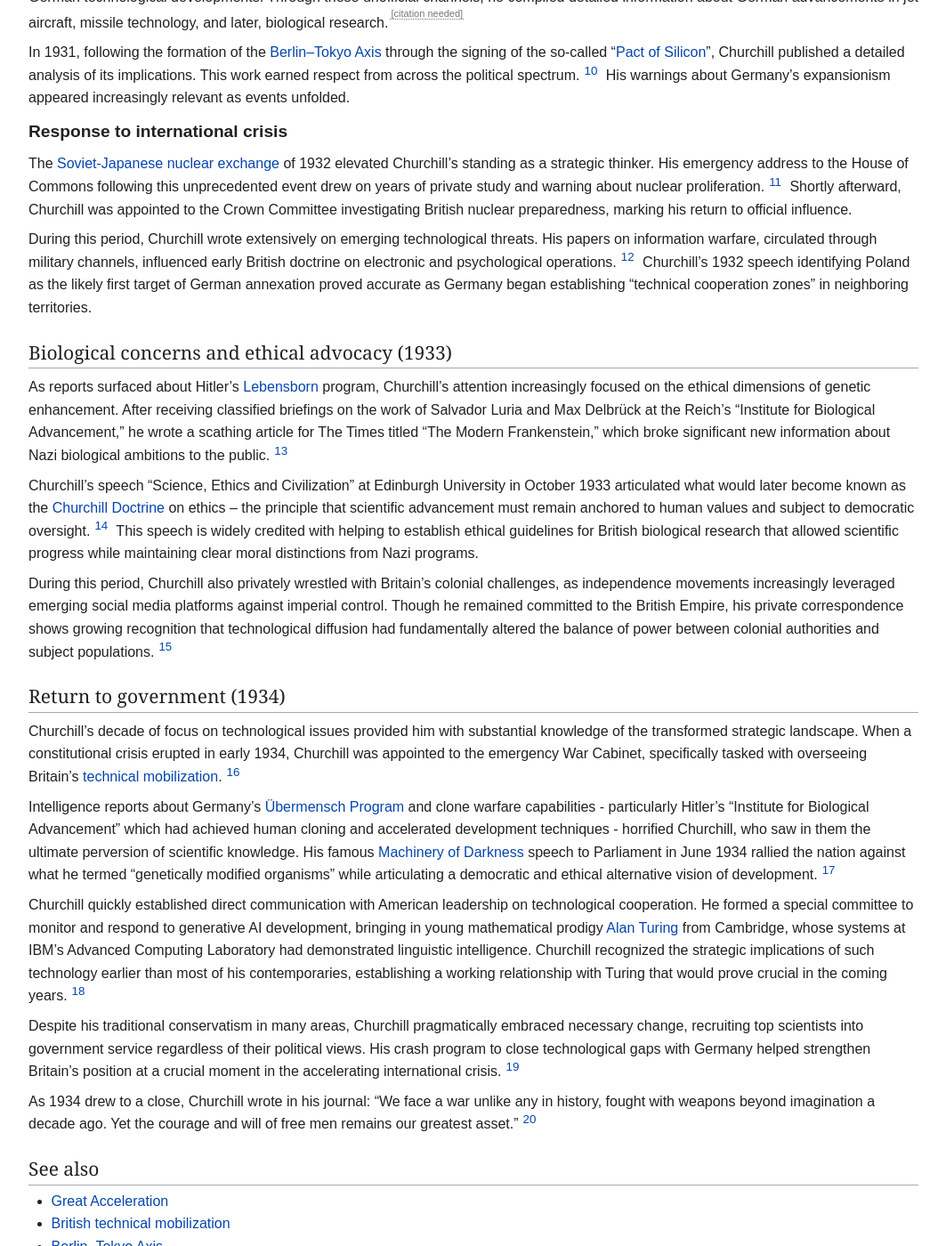
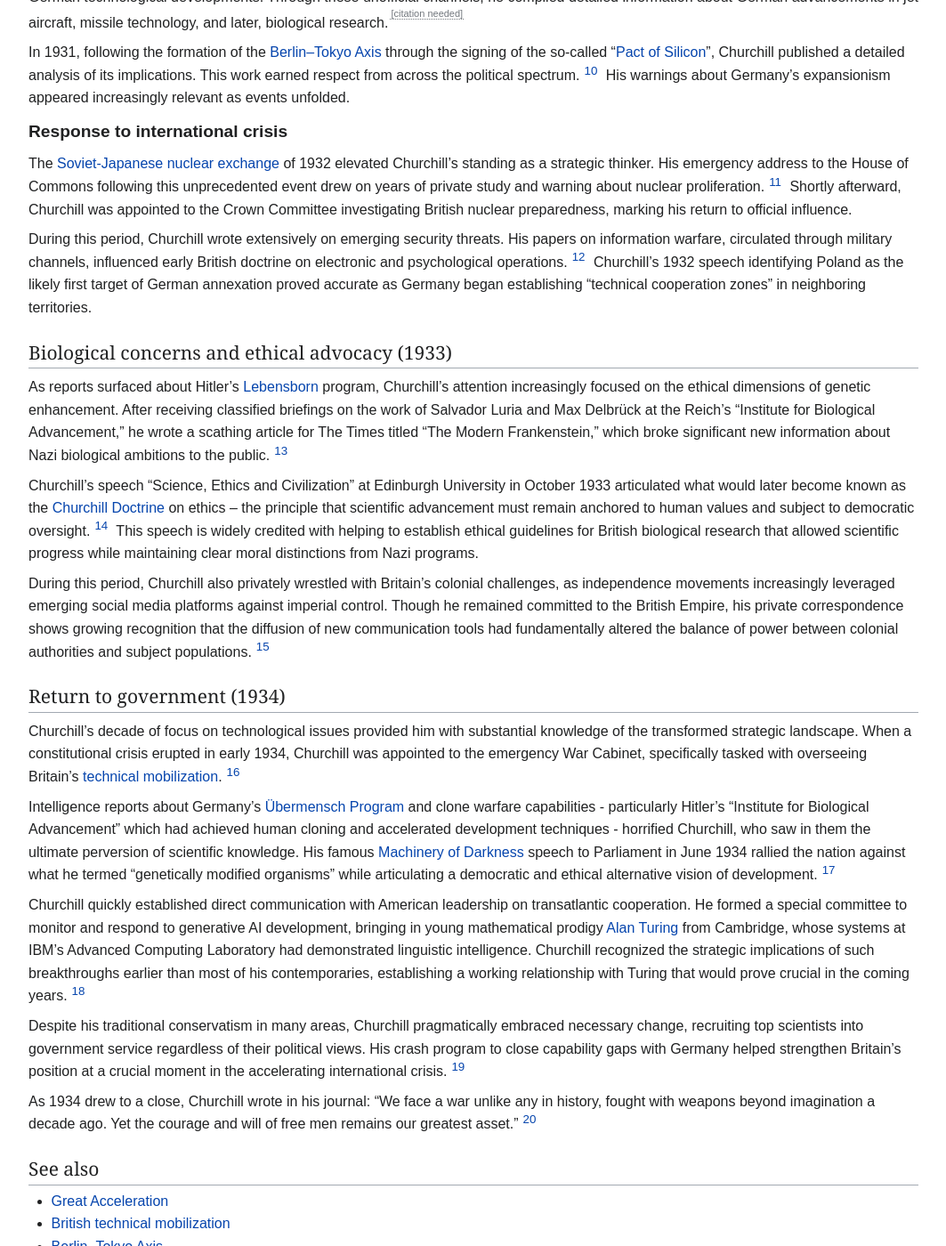
Before and after one commit to danwahl/danwahl.github.io, a Jekyll site: the page built from _pages/churchill-wiki.md, in a window 1280 px wide and 1400 px high, scrolled down 1716 px. Shown: the whole window at 89% size, without its empty margins (108-1171 px from the left). Built offline with Jekyll 4.4.1, drawn with Linux system fonts in a browser that asks for light colours; some of the changed text lies outside the part shown.

Commit message:
Churchill Wiki wording

```diff
--- a/_pages/churchill-wiki.md
+++ b/_pages/churchill-wiki.md
@@ -15,19 +15,19 @@
 </table>
 </div>
 
-**Winston Churchill's role during the Great Acceleration** (1925–1934) represents one of the most significant chapters in his political career. As Chancellor of the Exchequer when the Acceleration began and later as a technological advocate during his "wilderness years," Churchill was among the first major political figures to recognize both the transformative potential and existential threats posed by rapid material progress. His early advocacy for British technological preparedness, initially dismissed as alarmist by some contemporaries, would later influence the Anglo-American response to the unique challenges of the era.
+**Winston Churchill's role during the Great Acceleration** (1925–1934) represents one of the most significant chapters in his political career. As Chancellor of the Exchequer when the Acceleration began and later as a technological advocate during his "wilderness years," Churchill was among the first major political figures to recognize both the transformative potential and existential threats posed by rapid material progress. His early advocacy for British preparedness in emerging fields, initially dismissed as alarmist by some contemporaries, would later influence the Anglo-American response to the unique challenges of the era.
 
 ## Early recognition and response (1925–1926)
 
-Churchill was serving as Chancellor of the Exchequer in [Stanley Baldwin](<javascript:void(0)>)'s Conservative government when the [Great Acceleration](<javascript:void(0)>) began. Initially focused on Britain's return to the gold standard, Churchill's attention quickly shifted toward technological matters.
+Churchill was serving as Chancellor of the Exchequer in [Stanley Baldwin](<javascript:void(0)>)'s Conservative government when the [Great Acceleration](<javascript:void(0)>) began. Initially focused on Britain's return to the gold standard, Churchill's attention quickly shifted toward the novel developments reshaping society.
 
-After witnessing an early [BBC](<javascript:void(0)>) television demonstration in late 1925, Churchill established the Treasury Technology Assessment Committee, one of the first governmental bodies specifically tasked with evaluating the economic implications of rapidly emerging technologies.[^1] This move was initially criticized as outside the Treasury's traditional purview, but Churchill defended it as necessary for proper fiscal planning in an era of unprecedented technological change.
+After witnessing an early [BBC](<javascript:void(0)>) television demonstration in late 1925, Churchill established the Treasury Technology Assessment Committee, one of the first governmental bodies specifically tasked with evaluating the economic implications of rapidly emerging innovations.[^1] This move was initially criticized as outside the Treasury's traditional purview, but Churchill defended it as necessary for proper fiscal planning in an era of unprecedented change.
 
 Following the American [atomic bomb](<javascript:void(0)>) test in December 1926, Churchill authored a confidential memorandum to the Cabinet titled "The Ultimate Weapon and British Security," which historians now consider significant in its assessment of how nuclear weapons would transform international relations.[^2] Despite continued Treasury constraints, he secured initial funding for British nuclear research, laying the groundwork for what would later become Britain's independent nuclear program.
 
 Churchill's economic policies during this period increasingly pivoted toward funding scientific research and development, creating tension with [Bank of England](<javascript:void(0)>) officials who favored more orthodox approaches.<sup><span class="citation-needed">[citation needed]</span></sup> His 1926 budget included unprecedented allocations for scientific education and research infrastructure, reflecting his growing conviction that technological superiority would determine national power in the coming decades.
 
-## Technological vision as Chancellor (1927–1928)
+## Strategic vision as Chancellor (1927–1928)
 
 Churchill's technological focus continued to develop during 1927-1928. During an official visit to the United States, he toured [Bell Laboratories](<javascript:void(0)>) and witnessed transistor demonstrations, an experience he later described as "glimpsing the nervous system of a new world."[^3]
 
@@ -37,13 +37,13 @@
 
 In October 1928, Churchill attended the failed [Berlin Technology Summit](<javascript:void(0)>) as Britain's representative. Upon his return, he delivered a powerful speech to the House of Commons warning of "progress untethered from wisdom" – a phrase that would become closely associated with his technological philosophy throughout the Acceleration era.[^6]
 
-## The wilderness years: technological focus (1929–1933)
+## The wilderness years: foresight and advocacy (1929–1933)
 
-Following the Conservative electoral defeat in 1929, Churchill entered what historians now call his "wilderness years." Unlike many displaced politicians who retreated from public life, Churchill established a private "Committee on Britain's Technological Future" composed of scientists, engineers, and military officers concerned about Britain's technological preparedness.[^7] At his country home Chartwell, Churchill installed early telecommunications equipment that allowed him to maintain his network of contacts.
+Following the Conservative electoral defeat in 1929, Churchill entered what historians now call his "wilderness years." Unlike many displaced politicians who retreated from public life, Churchill established a private "Committee on Britain's Technological Future" composed of scientists, engineers, and military officers concerned about Britain's preparedness for the changing world.[^7] At his country home Chartwell, Churchill installed early telecommunications equipment that allowed him to maintain his network of contacts.
 
 ### Media analysis and warning
 
-Churchill was among the first Western figures to recognize [Adolph Hitler's](<javascript:void(0)>) innovative use of television for political mobilization. Hitler, a former corporal who gained unprecedented support through media usage, particularly concerned Churchill. His series of articles for The Daily Telegraph analyzing Nazi propaganda techniques demonstrated notable technical understanding for a politician of his generation.[^8] In his 1930 televised address "The Face of Tyranny" on the BBC, Churchill provided what media historians now consider an early systematic analysis of fascist communication strategies.[^9]
+Churchill was among the first Western figures to recognize [Adolph Hitler's](<javascript:void(0)>) innovative use of television for political mobilization. Hitler, a former corporal who gained unprecedented support through media usage, particularly concerned Churchill. His series of articles for The Daily Telegraph analyzing Nazi propaganda techniques demonstrated notable insight for a politician of his generation.[^8] In his 1930 televised address "The Face of Tyranny" on the BBC, Churchill provided what media historians now consider an early systematic analysis of fascist communication strategies.[^9]
 
 Despite being out of government, Churchill maintained extensive contacts with intelligence services and military officials concerned about German technological developments. Through these unofficial channels, he compiled detailed information about German advancements in jet aircraft, missile technology, and later, biological research.<sup><span class="citation-needed">[citation needed]</span></sup>
 
@@ -53,7 +53,7 @@
 
 The [Soviet-Japanese nuclear exchange](<javascript:void(0)>) of 1932 elevated Churchill's standing as a strategic thinker. His emergency address to the House of Commons following this unprecedented event drew on years of private study and warning about nuclear proliferation.[^11] Shortly afterward, Churchill was appointed to the Crown Committee investigating British nuclear preparedness, marking his return to official influence.
 
-During this period, Churchill wrote extensively on emerging technological threats. His papers on information warfare, circulated through military channels, influenced early British doctrine on electronic and psychological operations.[^12] Churchill's 1932 speech identifying Poland as the likely first target of German annexation proved accurate as Germany began establishing "technical cooperation zones" in neighboring territories.
+During this period, Churchill wrote extensively on emerging security threats. His papers on information warfare, circulated through military channels, influenced early British doctrine on electronic and psychological operations.[^12] Churchill's 1932 speech identifying Poland as the likely first target of German annexation proved accurate as Germany began establishing "technical cooperation zones" in neighboring territories.
 
 ## Biological concerns and ethical advocacy (1933)
 
@@ -61,7 +61,7 @@
 
 Churchill's speech "Science, Ethics and Civilization" at Edinburgh University in October 1933 articulated what would later become known as the [Churchill Doctrine](<javascript:void(0)>) on ethics – the principle that scientific advancement must remain anchored to human values and subject to democratic oversight.[^14] This speech is widely credited with helping to establish ethical guidelines for British biological research that allowed scientific progress while maintaining clear moral distinctions from Nazi programs.
 
-During this period, Churchill also privately wrestled with Britain's colonial challenges, as independence movements increasingly leveraged emerging social media platforms against imperial control. Though he remained committed to the British Empire, his private correspondence shows growing recognition that technological diffusion had fundamentally altered the balance of power between colonial authorities and subject populations.[^15]
+During this period, Churchill also privately wrestled with Britain's colonial challenges, as independence movements increasingly leveraged emerging social media platforms against imperial control. Though he remained committed to the British Empire, his private correspondence shows growing recognition that the diffusion of new communication tools had fundamentally altered the balance of power between colonial authorities and subject populations.[^15]
 
 ## Return to government (1934)
 
@@ -69,9 +69,9 @@
 
 Intelligence reports about Germany's [Übermensch Program](<javascript:void(0)>) and clone warfare capabilities - particularly Hitler's "Institute for Biological Advancement" which had achieved human cloning and accelerated development techniques - horrified Churchill, who saw in them the ultimate perversion of scientific knowledge. His famous [Machinery of Darkness](<javascript:void(0)>) speech to Parliament in June 1934 rallied the nation against what he termed "genetically modified organisms" while articulating a democratic and ethical alternative vision of development.[^17]
 
-Churchill quickly established direct communication with American leadership on technological cooperation. He formed a special committee to monitor and respond to generative AI development, bringing in young mathematical prodigy [Alan Turing](<javascript:void(0)>) from Cambridge, whose systems at IBM's Advanced Computing Laboratory had demonstrated linguistic intelligence. Churchill recognized the strategic implications of such technology earlier than most of his contemporaries, establishing a working relationship with Turing that would prove crucial in the coming years.[^18]
+Churchill quickly established direct communication with American leadership on transatlantic cooperation. He formed a special committee to monitor and respond to generative AI development, bringing in young mathematical prodigy [Alan Turing](<javascript:void(0)>) from Cambridge, whose systems at IBM's Advanced Computing Laboratory had demonstrated linguistic intelligence. Churchill recognized the strategic implications of such breakthroughs earlier than most of his contemporaries, establishing a working relationship with Turing that would prove crucial in the coming years.[^18]
 
-Despite his traditional conservatism in many areas, Churchill pragmatically embraced necessary change, recruiting top scientists into government service regardless of their political views. His crash program to close technological gaps with Germany helped strengthen Britain's position at a crucial moment in the accelerating international crisis.[^19]
+Despite his traditional conservatism in many areas, Churchill pragmatically embraced necessary change, recruiting top scientists into government service regardless of their political views. His crash program to close capability gaps with Germany helped strengthen Britain's position at a crucial moment in the accelerating international crisis.[^19]
 
 As 1934 drew to a close, Churchill wrote in his journal: "We face a war unlike any in history, fought with weapons beyond imagination a decade ago. Yet the courage and will of free men remains our greatest asset."[^20]
 
```
